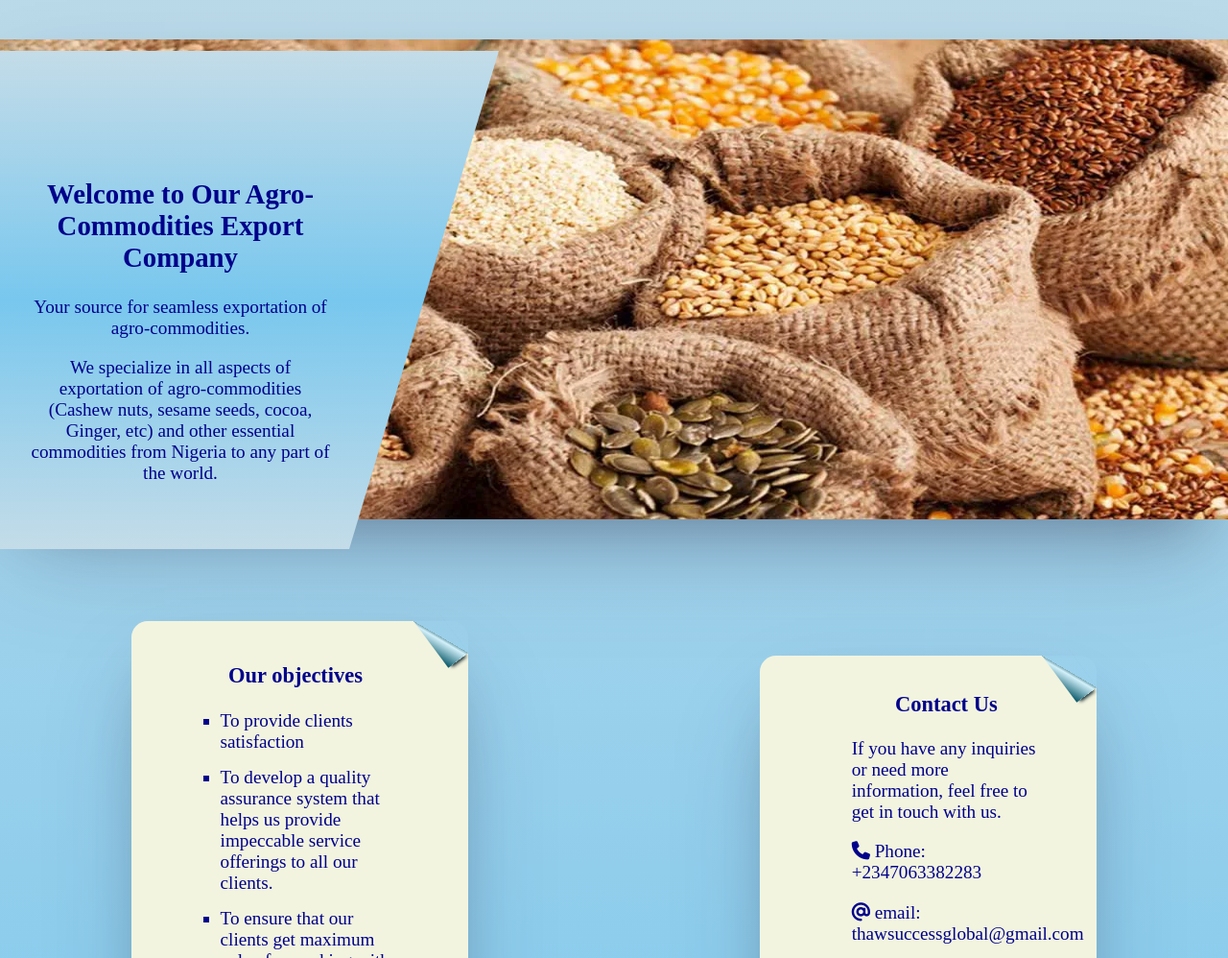
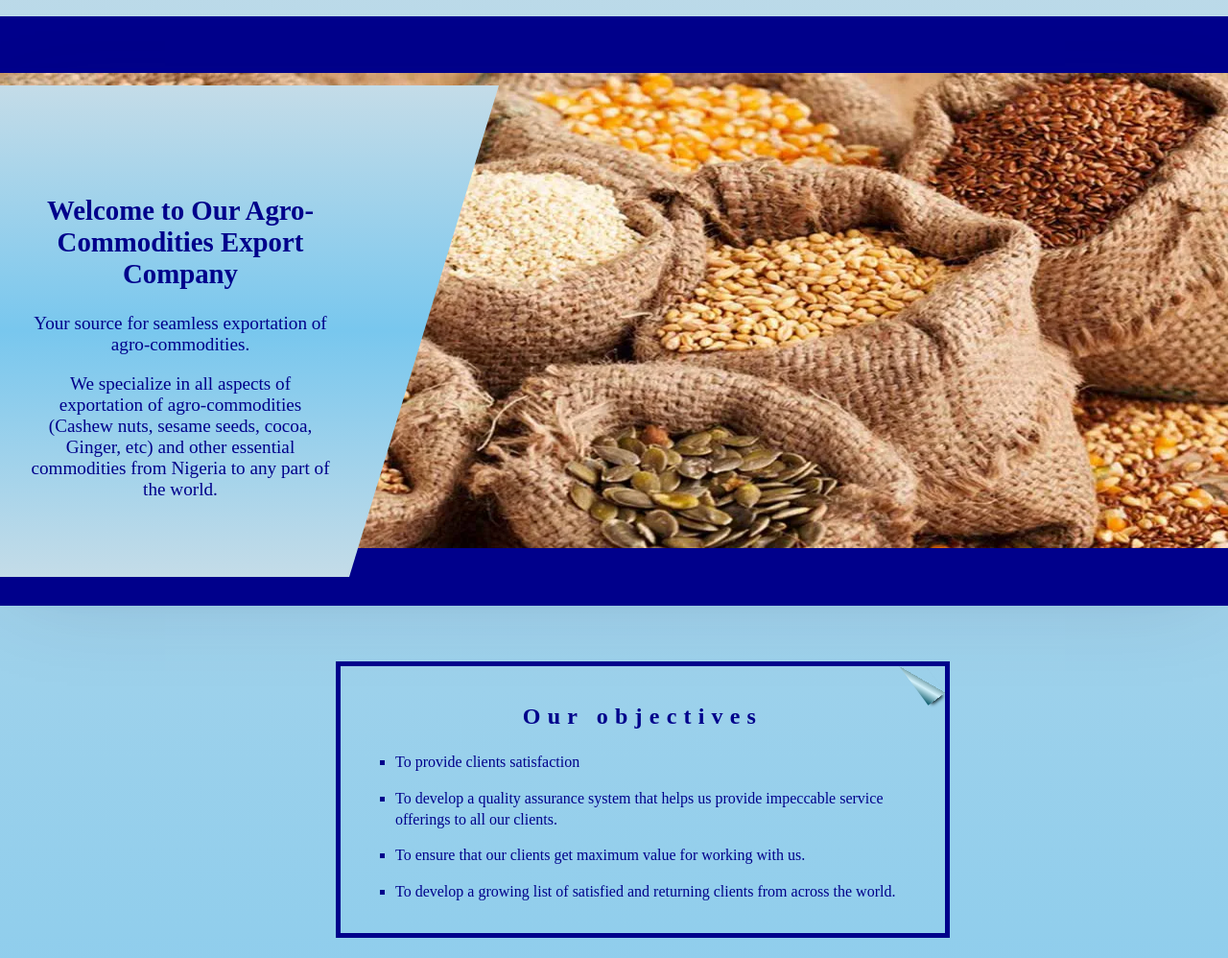
Before and after one commit to halimasalam/Devproject-thawsucces, a plain HTML site: page index.html in a window 1280 px wide. Shown: the part 212-1210 px from the top of the page at 96% size. Drawn offline with nearby package versions, Linux system fonts and the light colour scheme.

Commit message:
second commit

```diff
--- a/index.html
+++ b/index.html
@@ -23,6 +23,9 @@
                 </ul>
             </nav>
         </header>
+
+        <hr class="styled-line-index-top">
+
         <main>
             <section class="introall">
                 <div class="intro">
@@ -51,10 +54,12 @@
                 </script>
             </section>
 
+            <hr class="styled-line-index-bottom">
+
             <section class="intro3">
                 <div class="intro3-container">
                     <div class="curved objectives">
-                        <h3> Our objectives</h3>
+                        <h2> Our objectives</h2>
                         <ul class="obj-list">
                             <li>To provide clients satisfaction</li>
                             <li>To develop a quality assurance system that helps us provide impeccable service offerings to all our clients.</li>
@@ -64,7 +69,7 @@
                     </div>
 
                     <div class="curved contact">
-                        <h3 id="contact">Contact Us</h3>
+                        <h2 id="contact">Contact Us</h2>
                         <p>If you have any inquiries or need more information, feel free to get in touch with us.</p>
                         <p><i class="fa-solid fa-phone"></i> Phone: +2347063382283</p>
                         <p><i class="fa-solid fa-at"></i> email: thawsuccessglobal@gmail.com</p>
--- a/style.css
+++ b/style.css
@@ -56,33 +56,33 @@
         color: aliceblue;
     }
 
+    .styled-line-index-top {
+        border: 30px solid darkblue;
+        margin-top: 2.5em;
+        margin-bottom:-4.4em;
+    }
+
+    .styled-line-index-bottom {
+        border: 30px solid darkblue;
+        /* margin-bottom: 7.5em; */
+        margin-top:0em;
+    }
+
     .intro img {
         width: 100%;
         height: 500px;
         position: relative;
+        top: 5px;
+
       }
-
-    /* .intro .intro1 {
-        position: absolute;
-        top: 300px;
-        background: linear-gradient(to top, #c4dce8, #78c7ee, #c4dce8);
-        margin-right: 40em;
-        margin-top: -1.9em;
-        padding: 4.7em 9em 5em 1.5em;
-        clip-path: polygon(0% 0, 100% 0, 70% 100%, 0% 100%);
-        text-align: center;
-        color: darkblue;
-        font-size: larger;
-        font-family: 'Rockwell';
-      } */
 
     .intro .intro1 {
         position: absolute;
-        top: 265px;
+        top: 301px;
         right: 760px;
-        bottom: 16px;
+        bottom: -13px;
         background: linear-gradient(to top, #c4dce8, #78c7ee, #c4dce8);
-        padding: 5.7em 9em 4em 1.5em;
+        padding: 4.7em 9em 4em 1.5em;
         clip-path: polygon(0% 0, 100% 0, 70% 100%, 0% 100%);
         text-align: center;
         color: darkblue;
@@ -99,25 +99,44 @@
     }
 
     .intro3-container {
-        display: flex;
-        align-items: center;
-        justify-content: space-around;
-        max-width: 1170px;
-        margin:auto;
-      }
+        max-width: 50%;
+        position: relative;
+        left: 350px;
+        top: 50px;
+        color: darkblue;
+        font-family: 'Rockwell';
+    }
 
-    .intro3-container h3{
+    .intro3-container h2{
         text-align: center;
-      }
+        letter-spacing: 0.3em;
+        ba
+    }
+
+    .intro3-container div.curved.objectives li{
+        margin-bottom: 15px;
+        margin-left: -15px;
+        list-style-type: square;
+    }
+
+    .intro3-container div.curved.objectives{
+        border: 5px solid darkblue;
+        padding: 1em 2em 1em 2em;
+        line-height: 1.4
+    }
+
+    .intro3-container div.curved.contact{
+        border: 5px solid darkblue;
+        margin-top: 2em;
+        padding: 1em 2em 1em 2em;
+    }
+
+
+      /* ############ */
     .intro3-container div.curved{
         color:darkblue;;
         position:relative;
-        border-radius: 17px;
-        font-size: larger;
-        width:30%;
-        margin:0 1%;
-        background: linear-gradient(-150deg, transparent 1.5em,  rgb(242, 244, 223) 0) no-repeat;
-        margin-top: 5.5em;
+        /* background: linear-gradient(-150deg, transparent 1.5em,  rgb(242, 244, 223) 0) no-repeat;  */
       }
 
     .intro3-container div::after{
@@ -132,30 +151,7 @@
         background: linear-gradient(to left bottom, transparent 50%, #7da9b3 0, #d2f1fb 27px, #025364);
         box-shadow: 0 6px 4px -4px #112429;
       }
-
-    .intro3-container div.curved.objectives{
-        padding:22px;
-        padding-left:3.5em;
-        padding-right:4em;
-        margin-left: -3em;
-        font-family: 'Rockwell';
-        box-shadow: rgba(50, 50, 93, 0.25) 0px 50px 100px -20px, rgba(0, 0, 0, 0.3) 0px 30px 60px -30px;
-      }
-
-    .intro3-container div.curved.objectives li{
-        margin-bottom: 15px;
-        margin-left: -15px;
-        list-style-type: square;
-    }
-
-    .intro3-container div.curved.contact{
-        padding:15px;
-        padding-left:5em;
-        padding-right:3em;
-        margin-right: -3em;
-        font-family: 'Rockwell';
-        box-shadow: rgba(50, 50, 93, 0.25) 0px 50px 100px -20px, rgba(0, 0, 0, 0.3) 0px 30px 60px -30px;
-      }
+      /* ########## */
 
 
     .footer {
@@ -184,7 +180,7 @@
         margin-left: 12em;
         width: 20%;
         float: left;
-        border-radius: 1em;
+        border-radius: 8em;
         border: 5px solid darkblue;
     }
 
```
Also changed, not shown: About.html (+1 -0 lines), services.html (+1 -0 lines).
